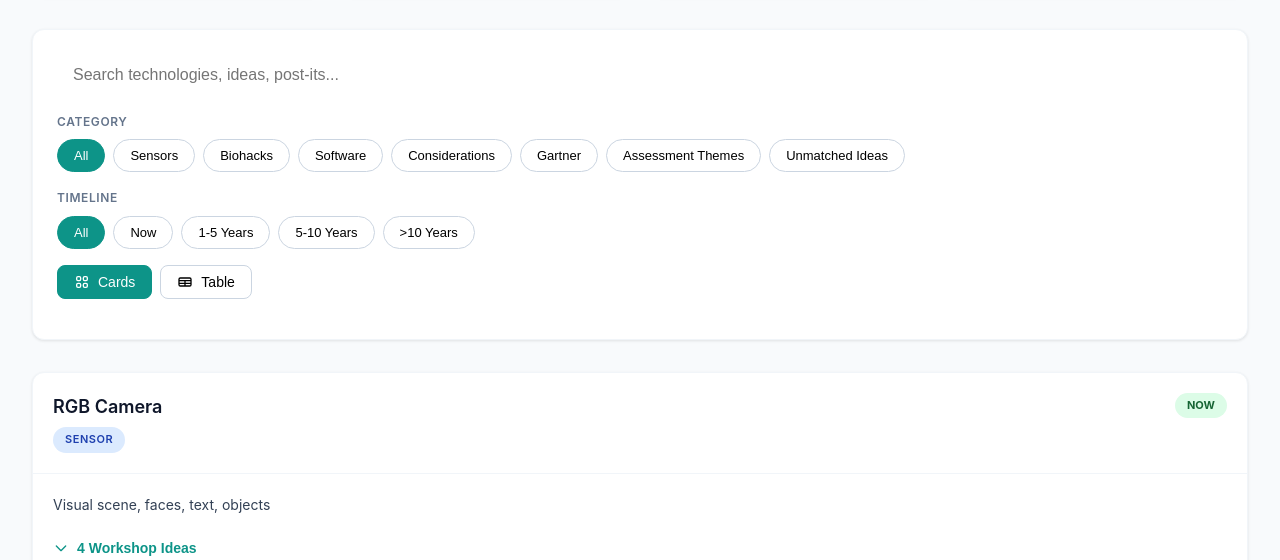
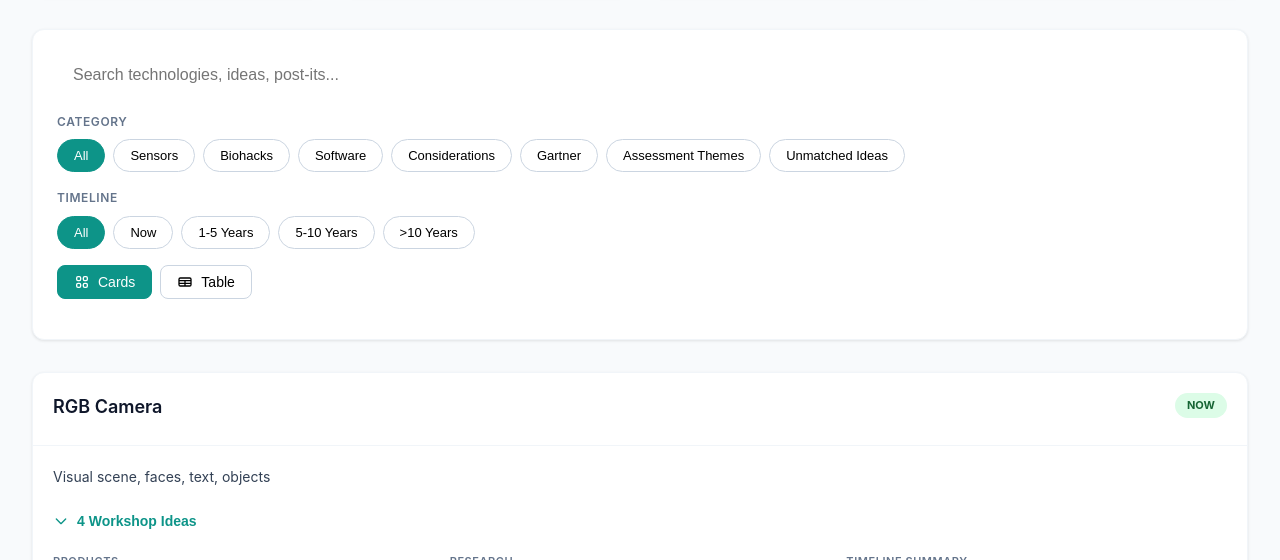
Before and after one commit to ech08ravo/deakin, a plain HTML site: page smartness/smartness.html in a window 1280 px wide. Shown: the part 392-952 px from the top of the page. Drawn offline with Linux system fonts and the light colour scheme.

Commit message:
Remove category badges from cards

```diff
--- a/smartness/smartness.html
+++ b/smartness/smartness.html
@@ -1335,7 +1335,6 @@
           <div class="card-header">
             <div>
               <div class="card-title">${item.item}</div>
-              <span class="card-category cat-${item.category}">${categoryLabels[item.category]}</span>
             </div>
             <span class="timeline-badge ${getTimelineClass(item.timeline)}">${item.timelineLabel}</span>
           </div>
```
